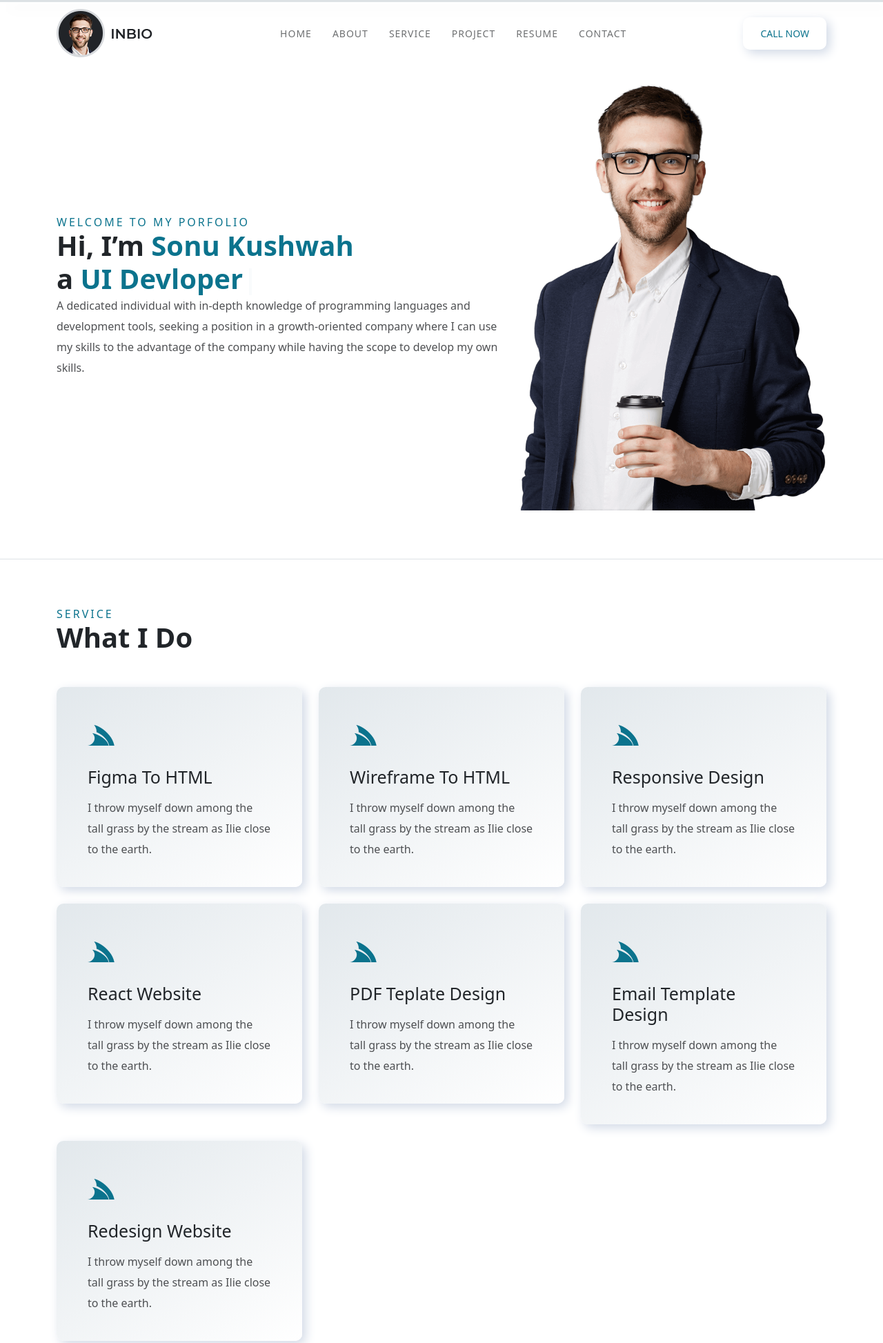
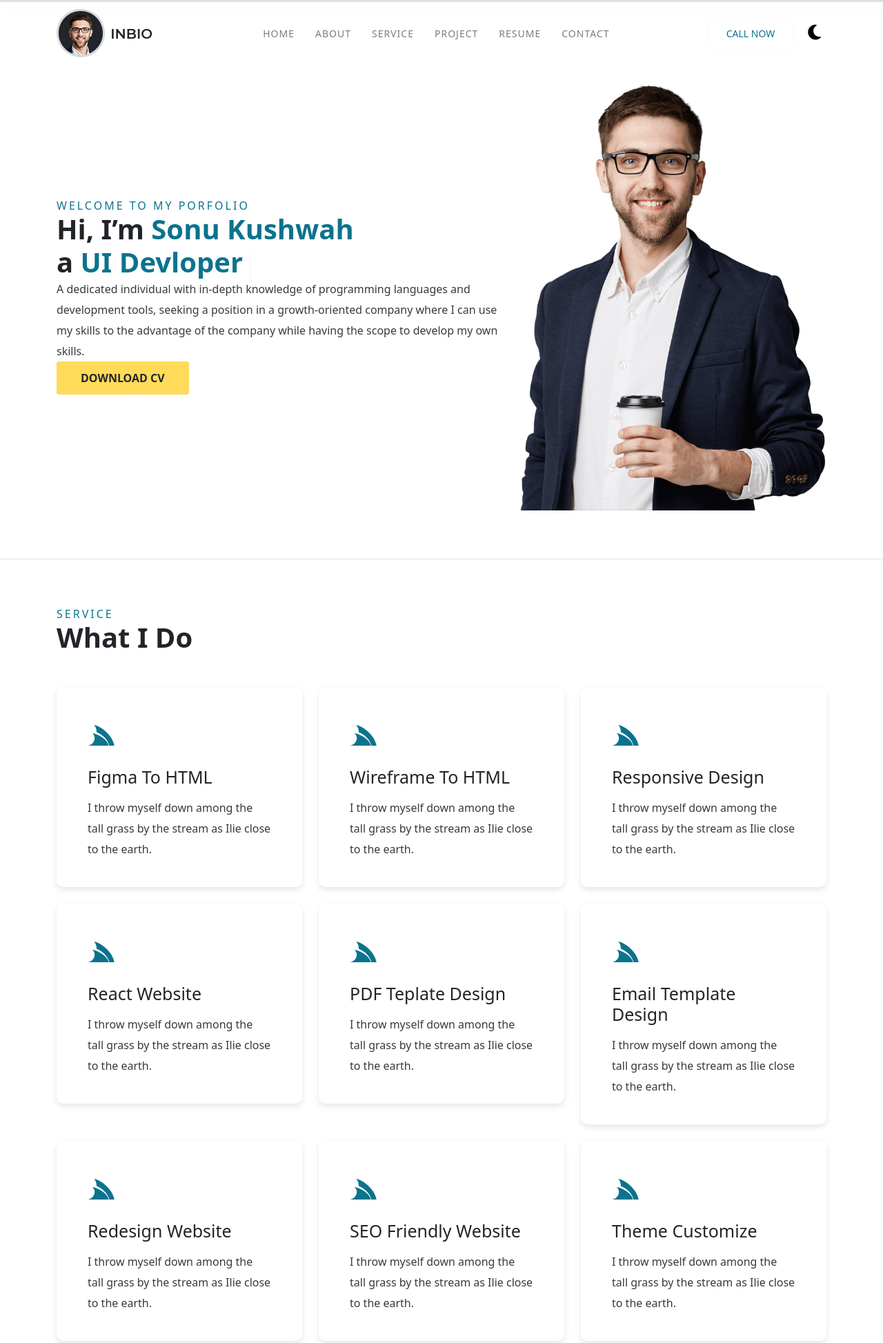
Before and after one commit to Sonu-Kushwah/portfolio.github.io, a plain HTML site: page index.html in a window 1280 px wide. Shown: the top 1947 px of the page at 69% size. Drawn offline with nearby package versions, Linux system fonts and the light colour scheme; files whose address does not match are found by name.

Commit message:
dark theme option add

```diff
--- a/assets/css/style.css
+++ b/assets/css/style.css
@@ -1,7 +1,18 @@
+:root,
+:root.light {
+  --bg-color: #fff;
+  --text-color:#212529;
+  --bg-box:#fff;
+
+}
+:root.dark {
+  --bg-color: #121212;
+  --text-color: #999696;
+  --bg-box:#000;
+}
+
 :root{
   --pink:#0b738d;
-  --purple:#0b738d;
-  --lightRed:#0b738d;
   --white:#ffffff;
   --darkColor:#212529:
 }
@@ -12,7 +23,8 @@
 }
 body{
   overflow-x: hidden;
-  background: var(--white);
+  background: var(--bg-color);
+  color: var(--text-color);
 }
 ol,ul{
   list-style: none;
@@ -28,7 +40,7 @@ p{
   font-style: normal;
   font-size: 16px;
   font-weight: 400;
-  color: #3c3e41;
+  color: var(--text-color);
   line-height: 30px;
   opacity: 0.9;
   margin-bottom: 0;
@@ -36,7 +48,7 @@ p{
 a{
   text-decoration: none;
   text-transform: capitalize;
-  color: #212529;
+  color: var(--text-color);
 }
 iframe {
   width: 100%;
@@ -62,8 +74,8 @@ iframe {
 
 } */
 .main_div{
-  box-shadow: 5px 5px 15px #D1D9E6, -5px -5px 15px #ffffff;
-  background: linear-gradient(145deg, #e2e8ec, #ffffff);;
+  box-shadow: 0px 4px 10px 0px rgb(230 230 230);
+  background:var(--bg-color);
   position: relative;
 }
 .main_div::before{
@@ -88,21 +100,90 @@ iframe {
 .main_div:hover {
   background: none;
 }
+.AnimatedBtn {
+  color: var(--text-color);
+  border-radius: 5px;
+  font-size: 16px;
+  font-weight: 600;
+  text-transform: uppercase;
+  padding: 12px 35px;
+  background: #18212e;
+  border: none;
+  position: relative;
+  z-index: 1;
+}
+
+.AnimatedBtn::before,
+.AnimatedBtn::after {
+  width: 100%;
+  height: 100%;
+  content: "";
+  margin: auto;
+  position: absolute;
+  top: 0%;
+  left: 0%;
+  background: #FFDB59;
+  transition: all 0.52s;
+  z-index: -1;
+  border-radius: 5px;
+}
+
+.AnimatedBtn:hover::before {
+  transform: rotateX(90deg);
+}
+
+.AnimatedBtn:hover::after {
+  transform: rotateY(90deg);
+}
+
+/*theme css*/
+.toggle-container {
+  position: relative;
+  padding-left: 15px;
+  display: flex;
+  align-items: center;
+}
+
+.theme-btn {
+  padding: 0.5em;
+  border-radius: 50%;
+  cursor: pointer;
+  border: none;
+  background-color: transparent;
+}
+.theme-btn i{
+  font-size: 25px;
+}
+
+.theme-btn.light {
+  display: none;
+}
+
+.dark .theme-btn.dark {
+  display: none;
+}
+
+.dark .theme-btn.light {
+  display: block;
+}
+
+/*theme css end*/
+
 /*header*/
 header{
  border:1px solid #dce1e4;
- background: #ECF0F3;
+ background: var(--bg-color);
  box-shadow: 10px 10px 19px rgba(0, 0, 0, 0.1);
 }
 .light_header{
-  background: var(--white);
+  background: var(--bg-color);
 }
 .navbar{
   padding: 8px 0;
 }
 .navbar ul>li>a{
   display: inline-block;
-  color: #0d1013;
+  color: var(--text-color);
   text-transform: uppercase;
   font-size: 14px;
   opacity: 0.6;
@@ -124,7 +205,7 @@ header{
   font-weight: 500;
   font-size: 14px;
   border: none;
-  box-shadow: 5px 5px 15px #D1D9E6, -5px -5px 15px #ffffff;
+  box-shadow: 0px 0px 9px -4px rgb(230 230 230);
   padding: 13px 25px;
   border-radius: 10px;
   transition: all 0.2s;
@@ -246,7 +327,7 @@ header{
 /*contact*/
 .contact_details{
   border-top: 3px solid var(--pink);
-  background: white;
+  background: var(--bg-box);
   padding: 15px 20px;
   height: 100%;
   min-height: 450px;
@@ -332,7 +413,7 @@ header{
   left: 119px;
 }
 .accordion-button{
-  background-color: transparent !important;
+  background-color: var(--bg-color) !important;
   font-size: 30px;
   color: var(--darkColor);
   font-weight: 700;
@@ -347,6 +428,9 @@ header{
   border-left: 0;
   border-right: 0;
   /* border-bottom: 1px solid var(--darkColor); */
+}
+.accordion-body{
+  background: var(--bg-color);
 }
 .education {
   display: flex;
@@ -472,6 +556,6 @@ footer{
   border-radius: 50%;
 }
 .top_bottom .main_div:hover{
-  color: var(--white);
+  color: var(--text-color);
 }
 /*skills*/
--- a/index.html
+++ b/index.html
@@ -58,6 +58,14 @@
                   </ul>
                   <form class="d-flex">
                      <button class="btn nav_btn" type="submit">Call Now</button>
+                     <div class="toggle-container">
+                      <button class="theme-btn light" onclick="setTheme('light')" title="Light mode">
+                        <i class="fa-solid fa-sun"></i>
+                      </button>
+                      <button class="theme-btn dark" onclick="setTheme('dark')" title="Dark mode">
+                        <i class="fa-solid fa-moon"></i>
+                      </button>
+                    </div>
                   </form>
                </div>
             </div>
@@ -152,6 +160,9 @@
                            advantage of the company while having the scope to develop my
                            own skills.
                         </p>
+                        <div class="">
+                          <button class="AnimatedBtn">Download CV</button>
+                        </div>
                      </div>
                   </div>
                </div>
@@ -290,6 +301,40 @@
                         </div> -->
                      </div>
                   </div>
+               </div>
+               <div class="col-lg-4 col-md-6 mb-4">
+                <div class="feature_card main_div">
+                   <div class="feature_icon">
+                      <i class="fa-brands fa-servicestack"></i>
+                   </div>
+                   <div class="feature_content">
+                      <h4><a href="#">SEO Friendly Website</a></h4>
+                      <p>
+                         I throw myself down among the tall grass by the stream as Ilie
+                         close to the earth.
+                      </p>
+                      <!-- <div class="read_more">
+                         <a href="#">Visit Site</a>
+                      </div> -->
+                   </div>
+                </div>
+               </div>
+               <div class="col-lg-4 col-md-6 mb-4">
+                <div class="feature_card main_div">
+                   <div class="feature_icon">
+                      <i class="fa-brands fa-servicestack"></i>
+                   </div>
+                   <div class="feature_content">
+                      <h4><a href="#">Theme Customize</a></h4>
+                      <p>
+                         I throw myself down among the tall grass by the stream as Ilie
+                         close to the earth.
+                      </p>
+                      <!-- <div class="read_more">
+                         <a href="#">Visit Site</a>
+                      </div> -->
+                   </div>
+                </div>
                </div>
             </div>
          </div>
@@ -541,7 +586,7 @@
             <div class="row mt-5">
                <div class="col-lg-4">
                   <div class="">
-                     <div class="section_title">
+                     <div class="section_title mb-3">
                         <h6>PERSONAL INFO</h6>
                         <h2>Explore Me.</h2>
                         <p>Urna neque sollicitudin odio tempus eleifend est. Vestibulum dictum turpis diam arcu rutrum interdum aliquet iaculis.</p>
@@ -944,5 +989,9 @@
            ],
          });
       </script>
+      <script>
+        /*html theme customize varible css*/
+        const setTheme = theme => document.documentElement.className = theme;
+      </script>
    </body>
 </html>
```
